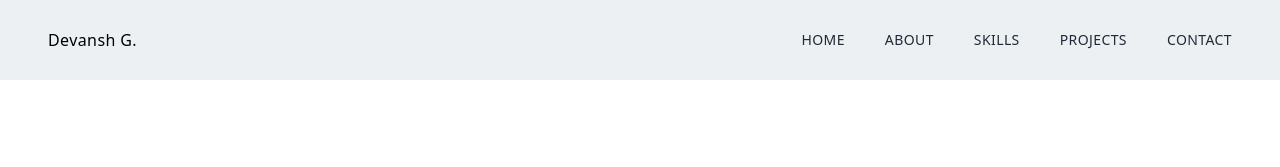
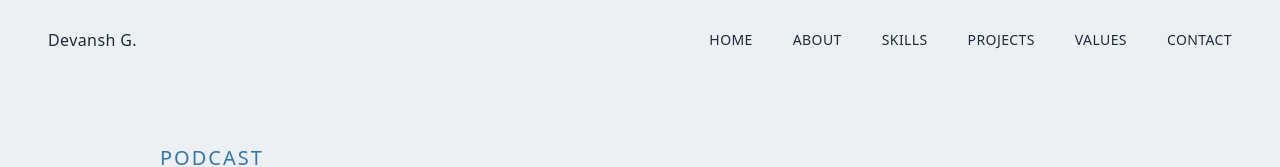
Before and after one commit to devanshg03/personal-website, a Next.js app: page /values in a window 1280 px wide. Before the commit this address had no page. Shown: the top 167 px of the page. Built offline with nearby package versions, Linux system fonts and the light colour scheme.

Commit message:
updated iimt page to values for submission

```diff
--- a/components/Navbar.jsx
+++ b/components/Navbar.jsx
@@ -69,6 +69,9 @@ const Navbar = () => {
                 Projects
               </li>
             </Link>
+            <Link scroll={false} href="values">
+              <li className="ml-10 text-sm uppercase hover:border-b">Values</li>
+            </Link>
             <Link scroll={false} href="/#contact">
               <li className="ml-10 mr-10 text-sm uppercase hover:border-b">
                 Contact
@@ -135,6 +138,11 @@ const Navbar = () => {
                   Projects
                 </li>
               </Link>
+              <Link scroll={false} href="values">
+                <li onClick={() => setNav(false)} className="py-4 text-sm">
+                  Values
+                </li>
+              </Link>
               <Link scroll={false} href="/#contact">
                 <li onClick={() => setNav(false)} className="py-4 text-sm">
                   Contact
--- a/pages/iimt3626.js
+++ b/pages/values.js
@@ -1,7 +1,7 @@
 import Link from "next/link";
 import React from "react";
 
-const iimt3626 = () => {
+const values = () => {
   return (
     <div id="about" className="w-full md:h-screen p-2 flex items-center py-16">
       <div className="mt-20 max-w-[960px] m-auto md:grid grid-cols-1 gap-8">
@@ -251,4 +251,4 @@ const iimt3626 = () => {
   );
 };
 
-export default iimt3626;
+export default values;
```
